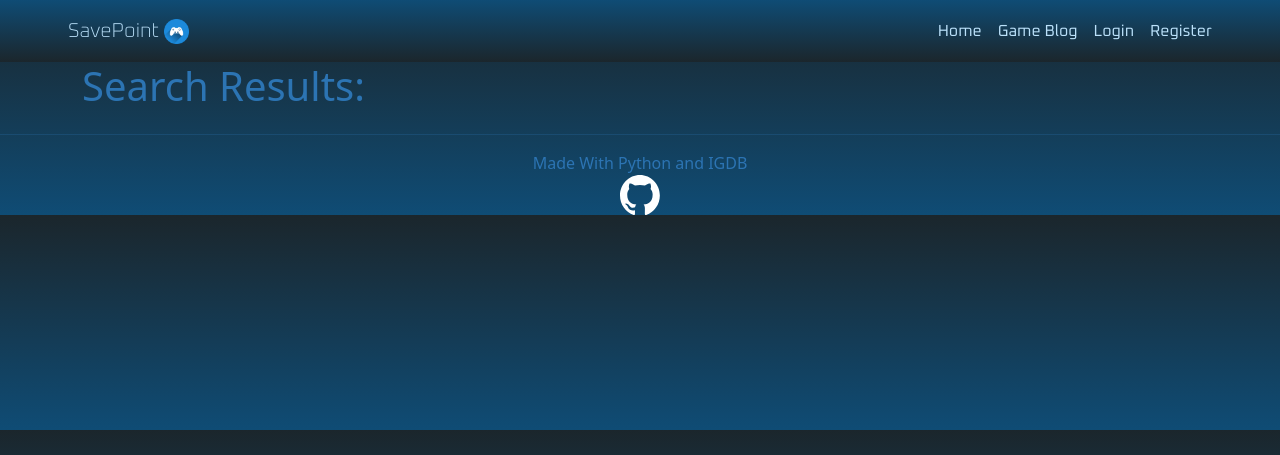
After one commit to RyanZmu/GamingSite, a Flask app: a page that uses templates/base.html in a window 1280 px wide. The commit adds this page. Shown: the top 455 px of the page. Run offline with Flask 3, Linux system fonts and the light colour scheme; data that the repository does not hold is empty; some libraries are stand-ins or nearby versions.

Commit message:
initial search logic complete

```diff
--- a/forms.py
+++ b/forms.py
@@ -19,6 +19,9 @@ class LoginForm(FlaskForm):
     # render_kw sets a keyword for the button, can be used to ID which button is primary if many are on a page
     submit = SubmitField(label="Sign In!", render_kw={'btn-primary': 'True'})
 
+class SearchForm(FlaskForm):
+    search = StringField(label="Search", validators=[DataRequired()])
+    submit = SubmitField(label="Submit", render_kw={'btn-secondary': 'True'})
 
 class DiscoverForm(FlaskForm):
     platform = RadioField(
--- a/server.py
+++ b/server.py
@@ -1,3 +1,4 @@
+from crypt import methods
 from types import NoneType
 import dotenv
 import hashlib
@@ -12,7 +13,7 @@ import re
 from dotenv import load_dotenv
 import requests
 from flask_wtf.csrf import CSRFProtect
-from forms import RegisterForm, LoginForm, DiscoverForm
+from forms import RegisterForm, LoginForm, DiscoverForm, SearchForm
 from database import db
 from database import User
 from flask_ckeditor import CKEditor
@@ -276,6 +277,18 @@ def home(**kwargs):
     top_games = igdb_queries["igdb_top"]
     # print(igdb_top)
 
+    # Search
+    # TODO work this out so this logic works for any page and the search bar eventually will go into the nav bar
+    search_form = SearchForm()
+
+    if search_form.validate_on_submit():
+        # Call api and get results, redirect to the results route
+        game_query = search_form.data.get("search")
+        print(game_query)
+
+        return redirect(url_for("search", game_query=game_query))
+
+
     # Discovery Form
     discover_form = DiscoverForm()
 
@@ -303,6 +316,7 @@ def home(**kwargs):
         time=time.time(),
         add_game=add_game,
         discover_form=discover_form,
+        search_bar=search_form
     )
 
 # Use this route to let the user Update the games shown and eventually set API update intervals
@@ -313,7 +327,29 @@ def update_api_data():
     flash("Games Updated")
     return redirect(url_for("home"))
 
-# TODO: Add a Remove game route as well
+@app.route(rule="/results<game_query>", methods=["GET"])
+def search(game_query):
+    print(game_query)
+
+    igdb_endpoint = "https://api.igdb.com/v4"
+    token = get_twitch_token()
+
+    headers = {
+        "Client-ID": TWITCH_CLIENT,
+        "Authorization": f"Bearer {token}",
+    }
+
+    # API Call
+    game_data_request = requests.post(
+        url=f"{igdb_endpoint}/games",
+        headers=headers,
+        data=f'fields *, cover.*, platforms.*, release_dates.*, screenshots.*, videos.*, genres.*; search "{game_query}";)'
+    )
+    game_data = game_data_request.json()
+    print(game_data)
+
+    return render_template(template_name_or_list="search_results.html", results=game_data)
+
 @app.route(rule="/add_game/<game_id>")
 @login_required
 def add_game(game_id):
--- a/templates/base.html
+++ b/templates/base.html
@@ -1,4 +1,5 @@
 <!doctype html>
+{% from 'bootstrap5/form.html' import render_form %}
 <html lang="en">
 <head>
     {% block head %}
@@ -27,6 +28,10 @@
         SavePoint
         <img src="/static/images/controller_favicon.png" width="25vw" height="25vh" alt="">
     </a>
+
+    <!-- Search Bar  -->
+
+
     <button class="navbar-toggler" type="button" data-bs-toggle="collapse" data-bs-target="#navbarNavDropdown" aria-controls="navbarNavDropdown" aria-expanded="false" aria-label="Toggle navigation">
       <span class="navbar-toggler-icon bg-primary-subtle"></span>
     </button>
--- a/templates/main.html
+++ b/templates/main.html
@@ -22,6 +22,8 @@ Home
 
 <!--Site Banner-->
 <div class="container-fluid hero-container d-flex justify-content-evenly p-1">
+    {{ render_form(search_bar) }}
+
     <section class="hero-header-container">
     <h1 class="oxanium-c hero-header">Your Place To Find Great Games! <br>&<br> <em>Keep Track of The Games You Want To Play</em></h1>
     </section>
--- /dev/null
+++ b/templates/search_results.html
@@ -0,0 +1,47 @@
+{% extends 'base.html' %}
+
+{% block title %}
+Search Results
+{% endblock %}
+
+{% block content %}
+<div class="container">
+  <h1>Search Results:</h1>
+  <div class="row">
+    {% for game in results %}
+    <div class="col-2 card m-2 p-2">
+       {% if game['cover'] is defined %}
+        <img src="https://images.igdb.com/igdb/image/upload/t_cover_big/{{ game['cover']['image_id'] }}.jpg" class="card-img" style="max-height:20vh; max-width:10vw;">
+       {% endif %}
+
+        <a href="{{ url_for('game_page', game_id=game['id']) }}" style="text-decoration: none; color: #BBE1FA;">
+          <span class="card-title">{{ game["name"] }} </span>
+        </a>
+
+        <p class="card-text">
+          {% if game["total_rating"] is defined %}
+            <strong>
+                {% set rating = game["total_rating"] / 10.00 | round(0, 'floor') | float %}
+                 {{ rating | round(1, 'floor') }}
+                {% if rating >= 9.0 and rating <= 10.0 %}
+                    ★ ★ ★ ★ ★
+                {% elif rating >= 8.0 and rating < 9.0 %}
+                    ★ ★ ★ ★ ☆
+                {% elif rating >= 6.5 and rating < 8.0  %}
+                    ★ ★ ★ ☆ ☆
+                {% elif rating >= 5.0 and rating < 6.5  %}
+                    ★ ★ ☆ ☆ ☆
+                {% else %}
+                    ★ ☆ ☆ ☆ ☆
+                {% endif %}
+                <br> Ratings Count: {{ game["total_rating_count"] }}
+            </strong>
+            {% else %}
+            <strong><em>No Ratings Yet</em></strong>
+            {% endif %}
+        </p>
+    </div>
+    {% endfor %}
+  </div>
+</div>
+{% endblock %}
```
